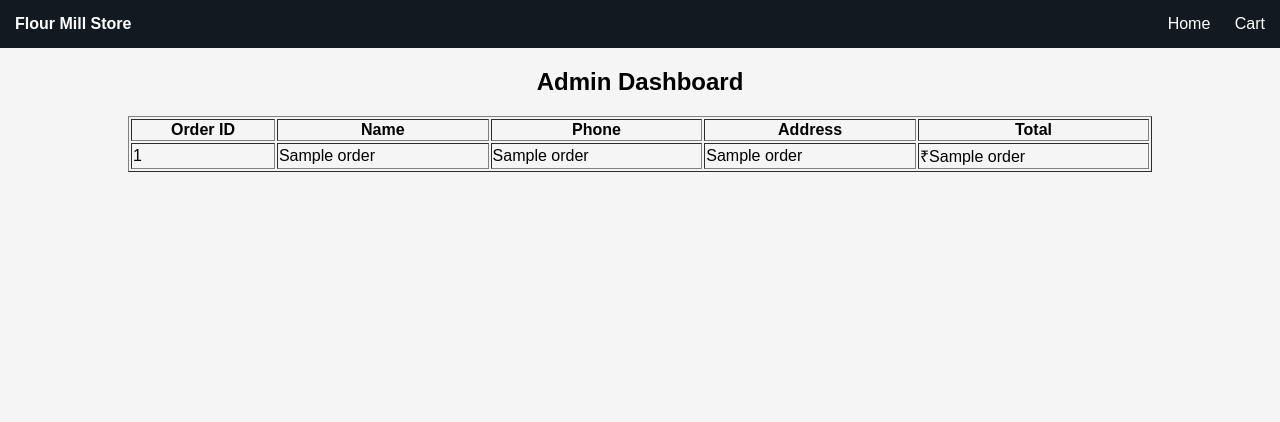
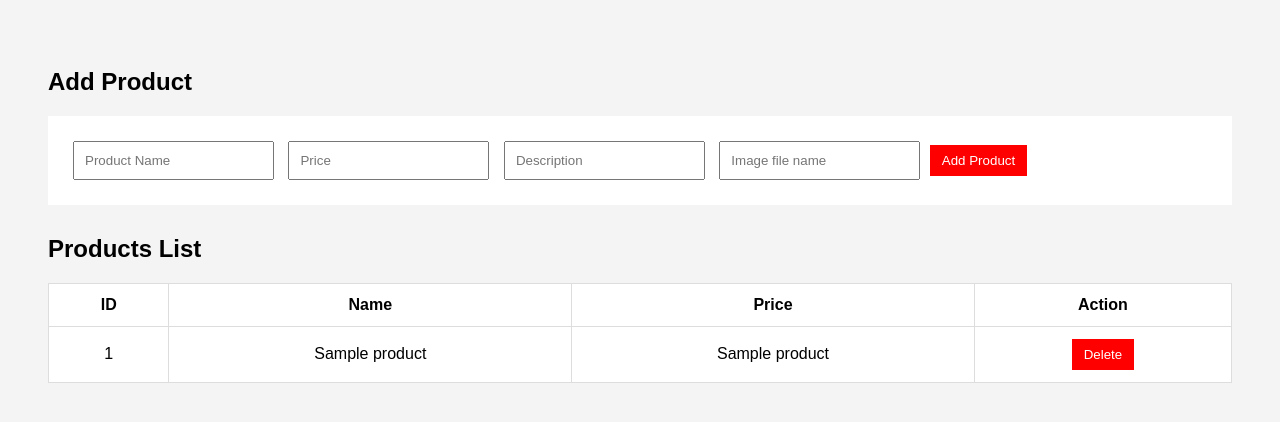
Before and after one commit to Nikhilsaini03/flour-mill-store, a Flask app: page /admin in a window 1280 px wide. Shown: the top 422 px of the page. Run offline with Flask 3, Linux system fonts and the light colour scheme; a database or web service that is not in the repository returns one stand-in record (values such as "Sample title"); some libraries are stand-ins or nearby versions.

```diff
--- a/app.py
+++ b/app.py
@@ -110,13 +110,39 @@ def place_order():
 
 @app.route("/admin")
 def admin():
+    cursor = conn.cursor()
+    cursor.execute("SELECT * FROM products")
+    products = cursor.fetchall()
+    cursor.close()
+    return render_template("admin.html", products=products)
+
+
+@app.route("/add_product", methods=["POST"])
+def add_product():
+    name = request.form["name"]
+    price = request.form["price"]
+    description = request.form["description"]
+    image = request.form["image"]
 
     cursor = conn.cursor()
-    cursor.execute("SELECT * FROM orders")
-    orders = cursor.fetchall()
+    cursor.execute(
+        "INSERT INTO products (name,price,description,image_url) VALUES (%s,%s,%s,%s)",
+        (name, price, description, image)
+    )
+    conn.commit()
     cursor.close()
 
-    return render_template("admin.html", orders=orders)
+    return redirect("/admin")
+
+
+@app.route("/delete_product/<int:id>")
+def delete_product(id):
+    cursor = conn.cursor()
+    cursor.execute("DELETE FROM products WHERE id=%s", (id,))
+    conn.commit()
+    cursor.close()
+
+    return redirect("/admin")
 
 
 app.run(debug=True)
--- a/templates/admin.html
+++ b/templates/admin.html
@@ -1,28 +1,58 @@
-{% extends "base.html" %}
+<!DOCTYPE html>
+<html>
+<head>
+<title>Admin Panel</title>
 
-{% block content %}
+<style>
+body{font-family:Arial;background:#f4f4f4;padding:40px;}
+table{width:100%;background:white;border-collapse:collapse;}
+th,td{padding:12px;border:1px solid #ddd;text-align:center;}
+button{padding:8px 12px;background:red;color:white;border:none;}
+form{background:white;padding:20px;margin-bottom:30px;}
+input{padding:10px;margin:5px;}
+</style>
 
-<h2 style="text-align:center;">Admin Dashboard</h2>
+</head>
 
-<table border="1" width="80%" align="center">
+<body>
+
+<h2>Add Product</h2>
+
+<form action="/add_product" method="post">
+
+<input type="text" name="name" placeholder="Product Name" required>
+<input type="number" name="price" placeholder="Price" required>
+<input type="text" name="description" placeholder="Description" required>
+<input type="text" name="image" placeholder="Image file name" required>
+
+<button type="submit">Add Product</button>
+
+</form>
+
+
+<h2>Products List</h2>
+
+<table>
 
 <tr>
-<th>Order ID</th>
+<th>ID</th>
 <th>Name</th>
-<th>Phone</th>
-<th>Address</th>
-<th>Total</th>
+<th>Price</th>
+<th>Action</th>
 </tr>
 
-{% for order in orders %}
+{% for p in products %}
 
 <tr>
+<td>{{ p[0] }}</td>
+<td>{{ p[1] }}</td>
+<td>{{ p[2] }}</td>
 
-<td>{{ order[0] }}</td>
-<td>{{ order[1] }}</td>
-<td>{{ order[2] }}</td>
-<td>{{ order[3] }}</td>
-<td>₹{{ order[4] }}</td>
+<td>
+<a href="/delete_product/{{p[0]}}">
+<button>Delete</button>
+</a>
+</td>
 
 </tr>
 
@@ -30,4 +60,5 @@
 
 </table>
 
-{% endblock %}
+</body>
+</html>
```
